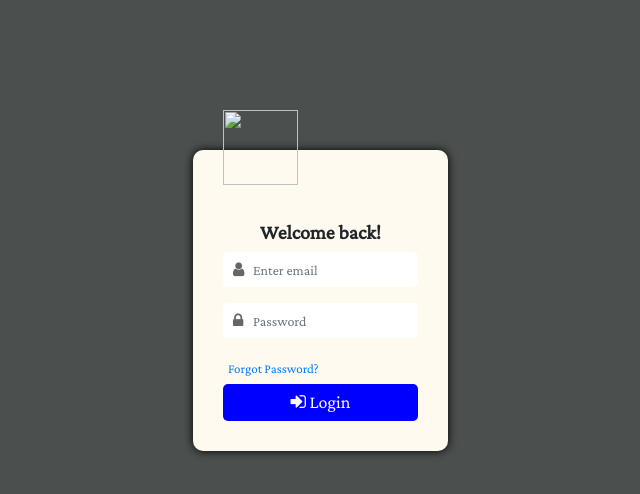
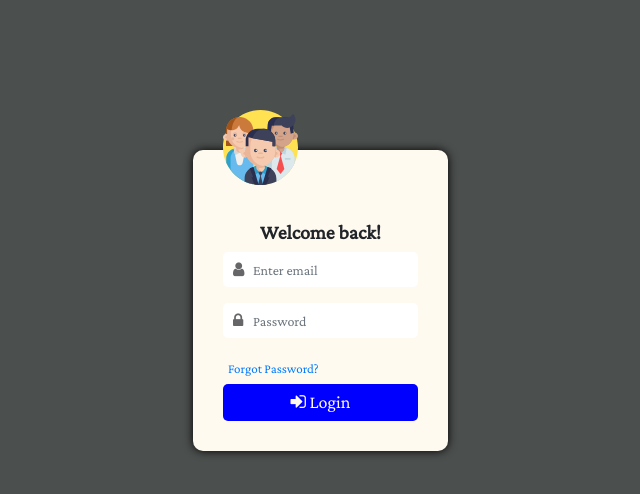
Before and after one commit to soundharyasureshkumar/ScaleVR, a plain HTML site: page login.html in a window 1280 px wide. Shown: the whole page, without its empty margins (302-942 px from the left). Drawn offline with nearby package versions, Linux system fonts and the light colour scheme.

Commit message:
Update login.html

```diff
--- a/login.html
+++ b/login.html
@@ -17,7 +17,7 @@
       <section class="col-12 col-sm-6 col-md-3">
         <div id="regform" class="regform" novalidate>
           <div class="user">
-            <img src="img/add1.svg">
+            <img src="add1.svg">
           </div>
           <div class="form-group">
 
```
